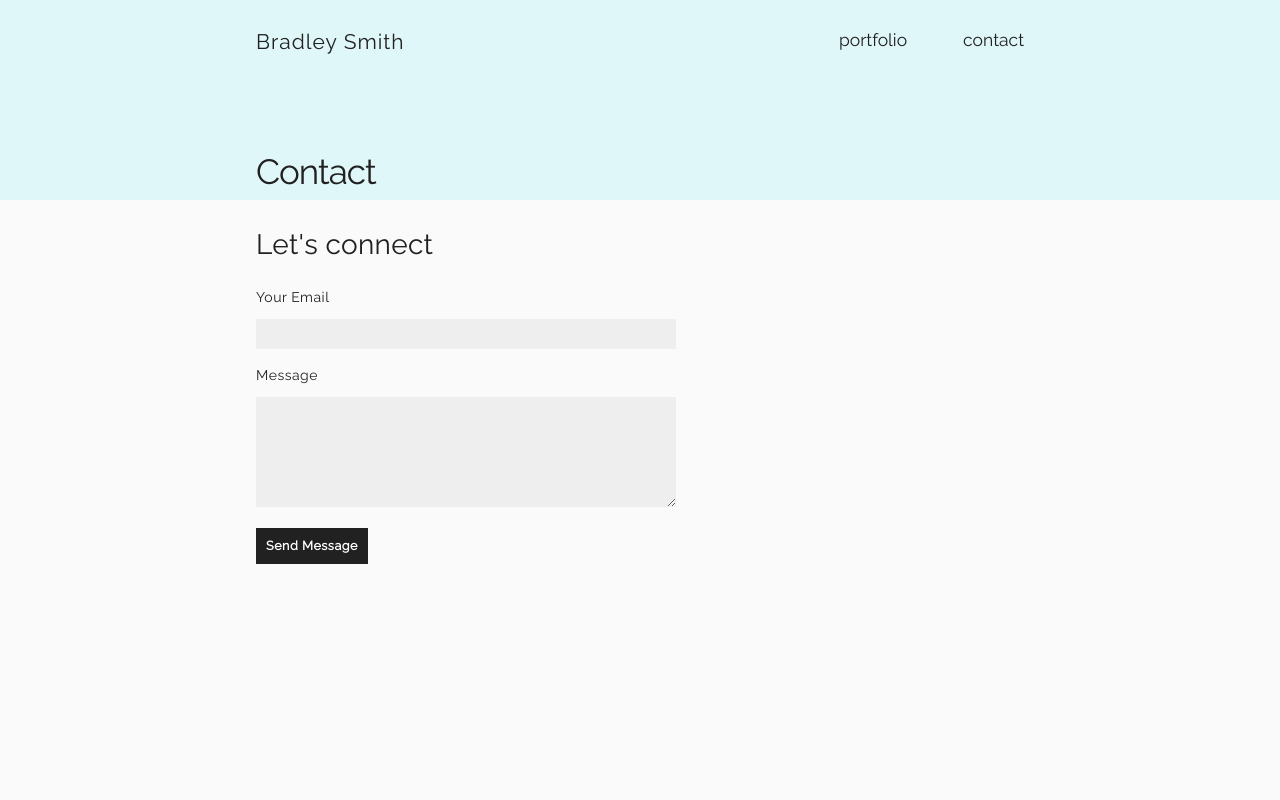
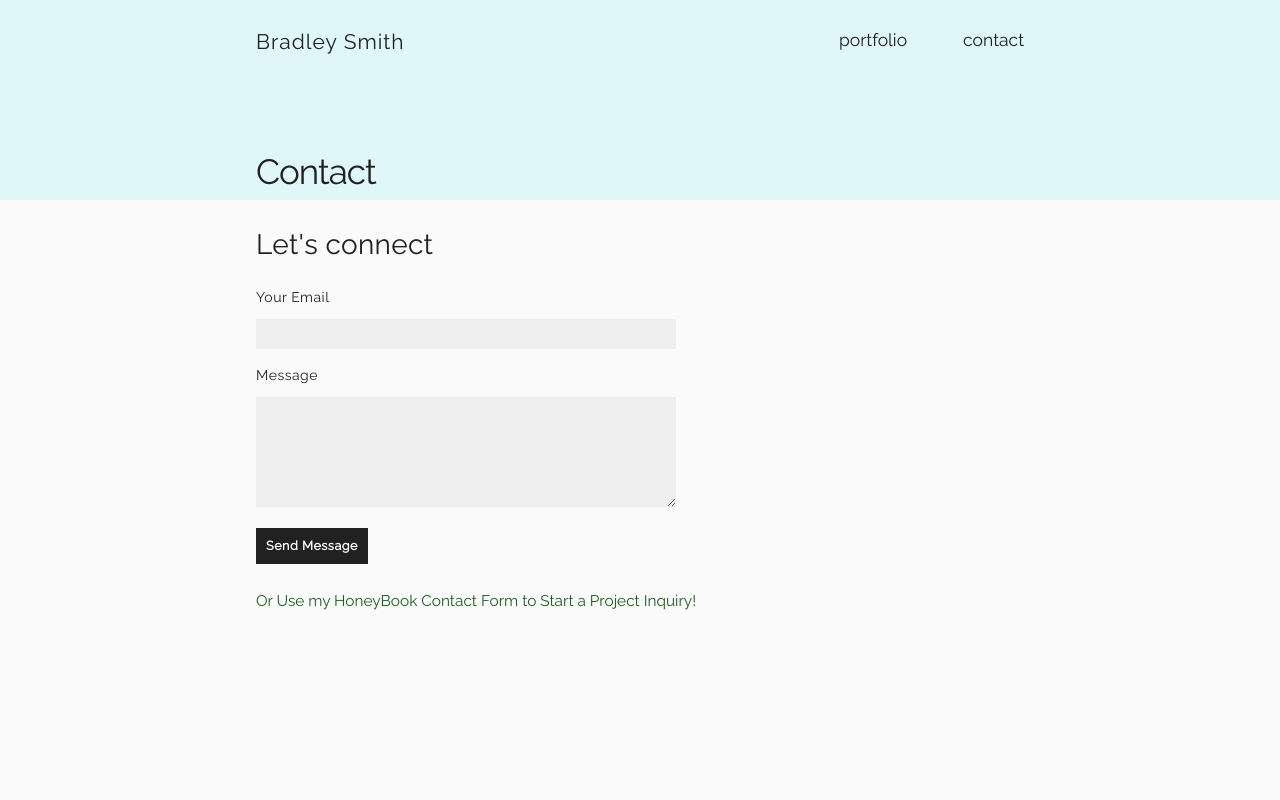
Before and after one commit to bradleyhop/simple-portfolio, a Vue app: page /contact in a window 1280 px wide. Shown: the top 800 px of the page. Built offline with nearby package versions, Linux system fonts and the light colour scheme.

Commit message:
update readme; add HoneyBook form linkl; css cleanup

```diff
--- a/src/assets/style/main.scss
+++ b/src/assets/style/main.scss
@@ -54,8 +54,8 @@ html {
 
 main {
   // min height for header is 17vh; push footer to bottom; see PagerHeader.vue
+  min-height: 83vh;
   min-height: 83dvh;
-  min-height: 83vh;
 
   @include tablet-breakpoint {
     // header 25vh
@@ -65,8 +65,8 @@ main {
 
   @include desktop-breakpoint {
     // min height for header is 30vh
+    min-height: 70vh;
     min-height: 70dvh;
-    min-height: 70vh;
   }
 }
 
--- a/src/components/menu/MobileNav.vue
+++ b/src/components/menu/MobileNav.vue
@@ -19,7 +19,8 @@ export default {
     setMobileMenu: function () {
       this.toggleMenu = !this.toggleMenu;
 
-      // trigger global class (in main.scss) to hide page content when mobile menu is open
+      // trigger global class (in main.scss since this component is style scoped)
+      // to hide page content when mobile menu is open
       const el = document.getElementById("app");
 
       if (this.toggleMenu) {
@@ -34,7 +35,7 @@ export default {
 
 <template>
   <nav class="mobile-menu-container">
-    <button class="mobile-menu-button" @click="setMobileMenu()">
+    <button class="mobile-menu-button" @click="setMobileMenu">
       <span class="menu-button-text">menu</span>
     </button>
 
@@ -43,7 +44,7 @@ export default {
       :class="toggleMenu ? 'animate-menu' : 'remove-menu'"
     >
       <div class="close-button-container">
-        <button class="close-button" @click="setMobileMenu()">close</button>
+        <button class="close-button" @click="setMobileMenu">close</button>
       </div>
       <ul class="list-container">
         <li class="mobile-menu-item">
@@ -98,12 +99,12 @@ export default {
 .list-container {
   display: flex;
   flex-direction: column;
+  height: 100vh;
   height: 100dvh;
-  height: 100vh;
   align-items: center;
   justify-content: center;
+  margin-top: -6vh;
   margin-top: -6dvh;
-  margin-top: -6vh;
 }
 
 .mobile-menu-list {
@@ -119,8 +120,8 @@ export default {
     display: flex;
     justify-content: flex-end;
     align-items: center;
+    min-height: 6vh;
     min-height: 6dvh;
-    min-height: 6vh;
 
     .close-button {
       color: $not-black;
--- a/src/components/persistent/PageHeader.vue
+++ b/src/components/persistent/PageHeader.vue
@@ -51,17 +51,17 @@ $nav-border-line: 3px solid #fff;
 .port-header {
   background: $lightest-blue;
   margin-bottom: 2rem;
+  min-height: 17vh;
   min-height: 17dvh;
-  min-height: 17vh;
 
   @include tablet-breakpoint {
+    min-height: 25vh;
     min-height: 25dvh;
-    min-height: 25vh;
   }
 
   @include desktop-breakpoint {
+    min-height: 30vh;
     min-height: 30dvh;
-    min-height: 30vh;
   }
 }
 
@@ -70,12 +70,12 @@ $nav-border-line: 3px solid #fff;
   display: flex;
   flex-direction: row;
   justify-content: space-between;
+  min-height: 6vh;
   min-height: 6dvh;
-  min-height: 6vh;
 
   @include tablet-breakpoint {
+    min-height: 10vh;
     min-height: 10dvh;
-    min-height: 10vh;
   }
 
   .home-link {
@@ -105,8 +105,8 @@ $nav-border-line: 3px solid #fff;
 }
 
 .mobile-nav {
+  min-height: 6vh;
   min-height: 6dvh;
-  min-height: 6vh;
   display: flex;
   justify-content: flex-end;
   align-items: center;
--- a/src/views/ContactMe.vue
+++ b/src/views/ContactMe.vue
@@ -114,6 +114,17 @@ export default {
         {{ successMessage }}
       </p>
     </div>
+
+    <div class="honeybook-form">
+      <a
+        href="https://www.honeybook.com/widget/bradleysmithtech_249771/cf_id/640776c1dce5be0c6820ca44"
+        target="_blank"
+        title="HoneyBook Form"
+        class="link-honeybook-form"
+      >
+        Or Use my HoneyBook Contact Form to Start a Project Inquiry!
+      </a>
+    </div>
   </main>
 
   <SiteFooter class="device-widths" />
@@ -190,4 +201,17 @@ export default {
     color: $green-900;
   }
 }
+
+.honeybook-form {
+  margin: 2rem 0;
+
+  .link-honeybook-form {
+    font-size: 1.1rem;
+    color: $green-900;
+
+    &:hover {
+      text-decoration: underline;
+    }
+  }
+}
 </style>
--- a/src/views/NotFound.vue
+++ b/src/views/NotFound.vue
@@ -28,8 +28,8 @@ export default {
   display: flex;
   flex-direction: column;
   justify-content: center;
+  min-height: 100vh;
   min-height: 100dvh;
-  min-height: 100vh;
   text-align: center;
 }
 
--- a/src/views/SitePortfolio.vue
+++ b/src/views/SitePortfolio.vue
@@ -53,7 +53,7 @@ export default {
             webp: "desktopPlanet.webp",
             alt: "screenshot of planet facts website",
           },
-          desc: "This Frontend Mentor project is an eight page planet fact site built using Vue.js, Vue Router, Vite, ans Sass. Desktop, mobile, and tablet responsive design from provided Figma design file.",
+          desc: "This Frontend Mentor project is an eight page planet fact site built using Vue.js, Vue Router, Vite, and Sass. Desktop, mobile, and tablet responsive design from provided Figma design file.",
         },
         fCC[0].projects[2], // heat map
         extra[0].projects[0], // color match
```
Also changed, not shown: 1 other file (tests, documents, lock files or other folders).
